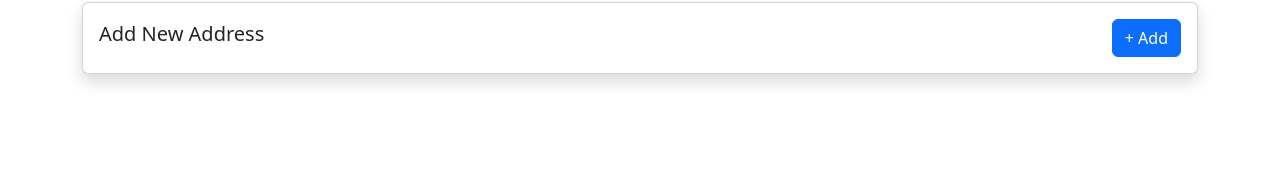
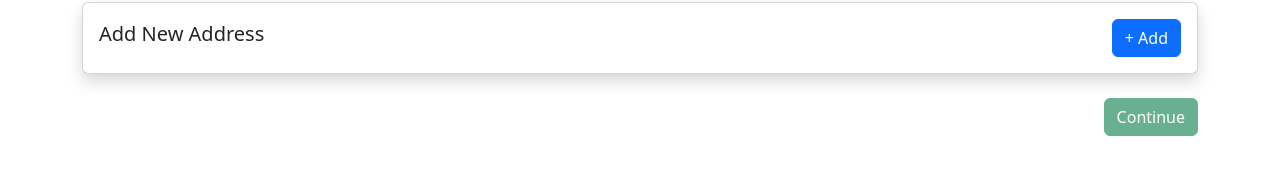
Before and after one commit to piyush-123-123/furniture-hub-user, a React (Vite) app: page /address in a window 1280 px wide. Shown: the part 214-388 px from the top of the page. Built offline with nearby package versions, Linux system fonts and the light colour scheme; no server answers; sample sign-in values are in the browser's storage.

Commit message:
Checkout button for next checkout page

```diff
--- a/src/pages/Address.jsx
+++ b/src/pages/Address.jsx
@@ -1,15 +1,18 @@
-import { Container, Card, Button,Form } from "react-bootstrap";
+import { Container, Card, Button, Form } from "react-bootstrap";
 import { useEffect, useState } from "react";
 import AddressForm from "../pages/AddressForm";
 import { useSelector, useDispatch } from "react-redux";
 import { fetchAddresses, addressActions } from "../store/addressSlice";
-
+import { useNavigate } from "react-router-dom";
 
 const Address = () => {
 
 
     const [showForm, setShowForm] = useState(false);
     const dispatch = useDispatch();
+    const navigate = useNavigate();
+
+
 
     const {
         addresses,
@@ -90,6 +93,15 @@ const Address = () => {
                 </div>
                 {showForm && <AddressForm onSuccess={() => setShowForm(false)} />}
             </Card>
+            <div className="text-end mt-4">
+                <Button
+                    variant="success"
+                    disabled={!selectedAddress}
+                    onClick={() => navigate("/checkout")}
+                >
+                    Continue
+                </Button>
+            </div>
         </Container>
     );
 };
```
Lines whose indentation alone changed are shown as unchanged.
